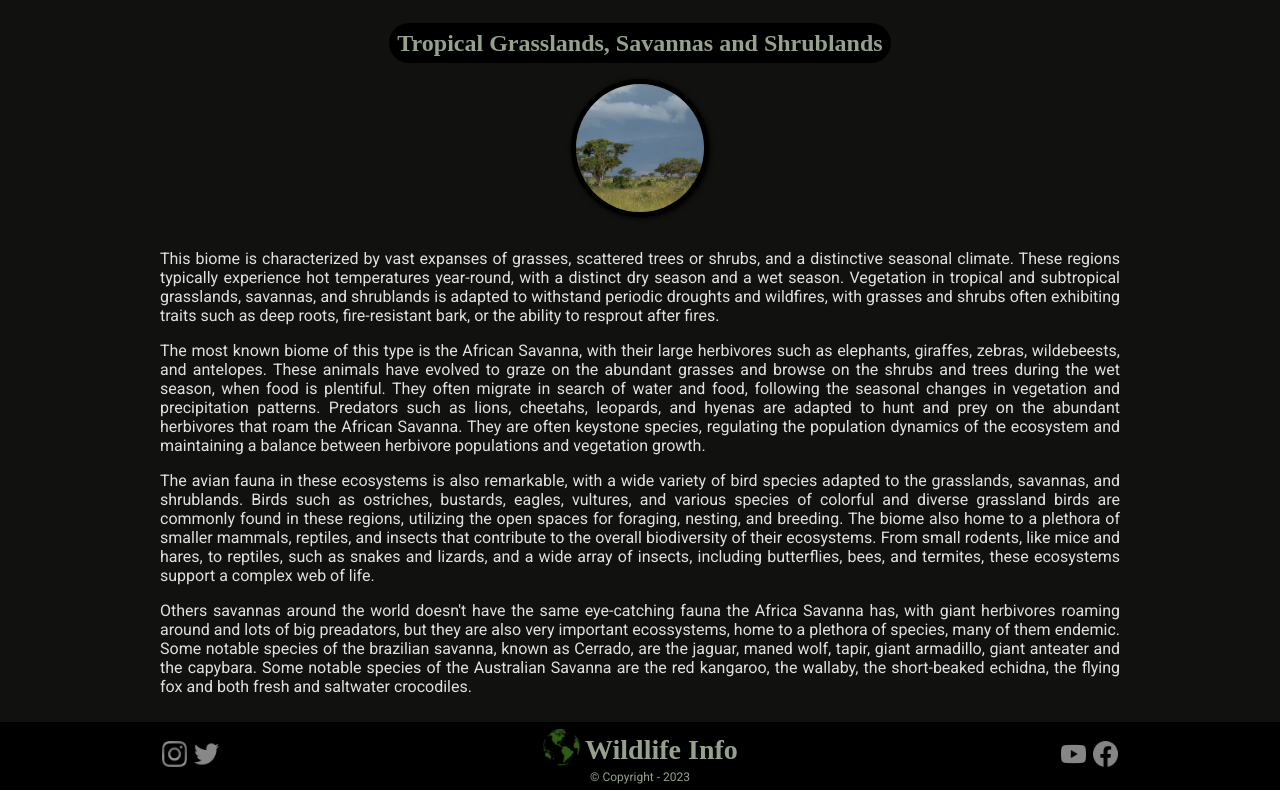
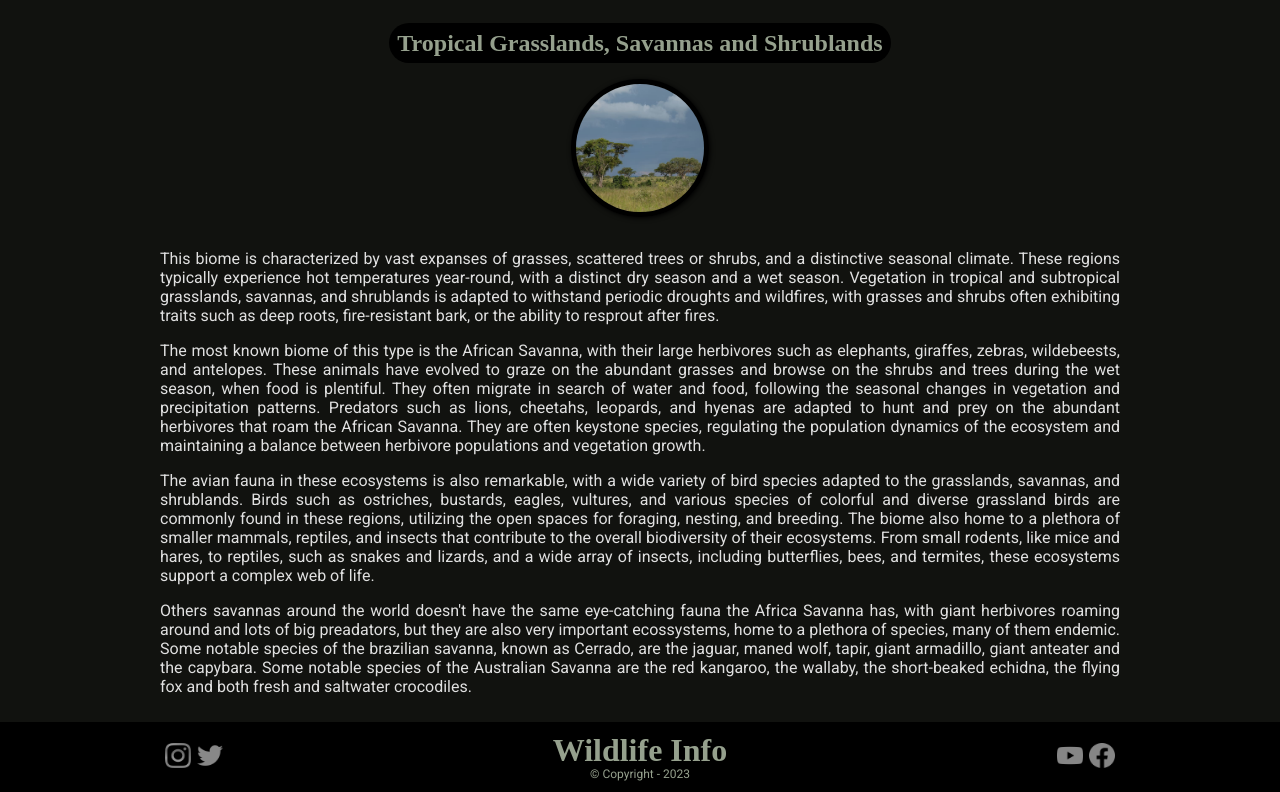
Before and after one commit to guilhermegomesneto/educational_wildlife_website, a plain HTML site: page biomes.html in a window 1280 px wide. Shown: the part 3368-4160 px from the top of the page. Drawn offline with Linux system fonts and the light colour scheme; a web font is replaced by a local one.

Commit message:
Fixing footer

```diff
--- a/biomes.html
+++ b/biomes.html
@@ -153,11 +153,7 @@
                 </ul>
             </div>
             <div class="footer-center">
-                <div class="footer-logo">
-                    <a href="index.html"><img src="assets/central_globe_logo.png" alt="Logo Vida Selvagem"></a>
-                    Wildlife Info
-                </div>
-                <div class="copy">
+                    <h2>Wildlife Info</h2>
                     <p>&copy; Copyright - 2023</p>
                 </div>
             </div>
--- a/styles/style.css
+++ b/styles/style.css
@@ -289,7 +289,7 @@ footer {
     align-items: center;
     justify-content: space-around;
     color: var(--color-2);
-    padding: 0.5vw 0;
+    padding: 1vw 0;
 }
 
 .footer-center {
@@ -297,21 +297,17 @@ footer {
     flex-direction: column;
     align-items: center;
     justify-content: center;
+    gap: 0.1vw;
 }
 
-.footer-logo {
+.footer-center h2 {
     font-family: 'Caudex', serif;
-    display: flex;
-    flex-direction: row;
-    align-items: center;
-    gap: 0.35vw;
-    font-size: 1.75rem;
-    justify-content: center;
+    font-size: 2rem;
     font-weight: bold;
 }
 
-.footer-logo img {
-    width: 3vw;
+.footer-center p {
+    font-size: 0.75rem;
 }
 
 .social-media {
@@ -329,10 +325,6 @@ footer {
 
 .social-media-icon:hover {
     scale: 1.1;
-}
-
-.copy {
-    font-size: 0.75rem;
 }
 
 /* Breakpoints */
```
Also changed, not shown: index.html (+1 -5 lines), subscribe.html (+1 -5 lines).
